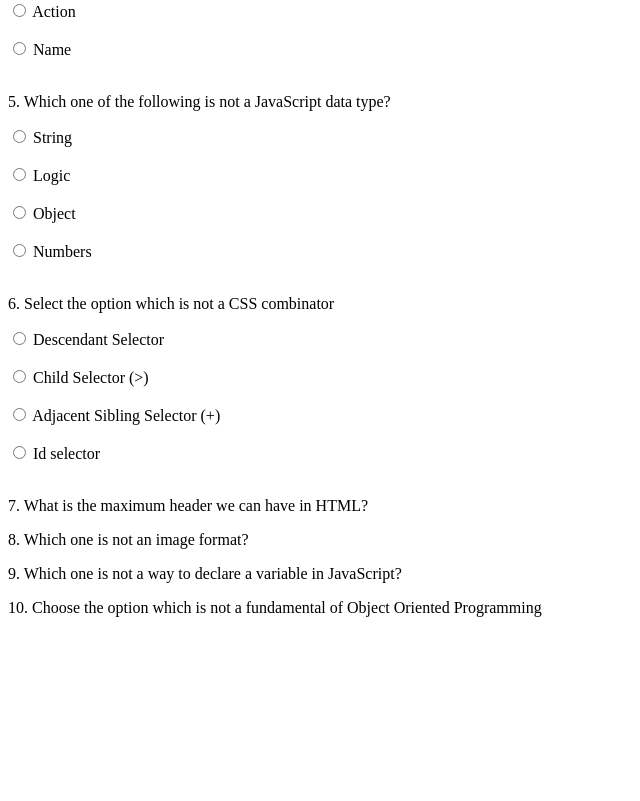
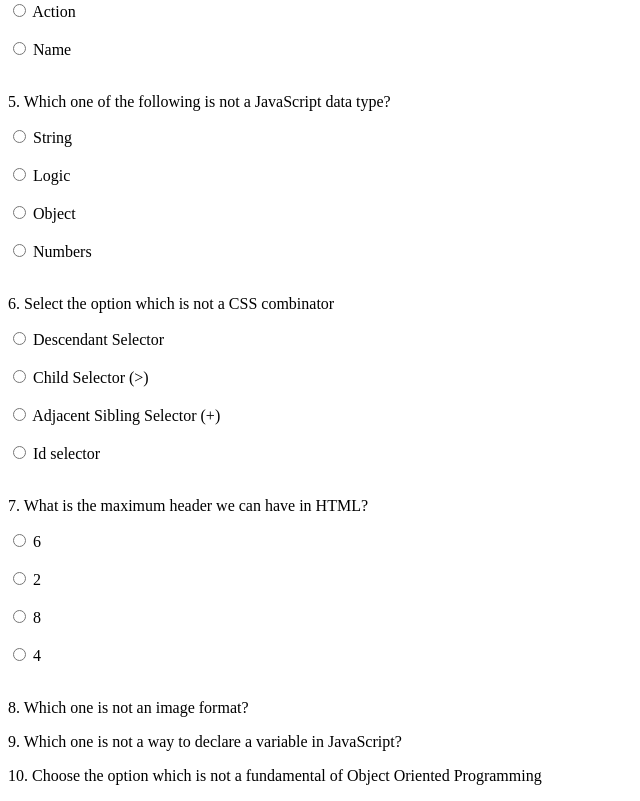
Before and after one commit to EliazarAgwaya/Quiz-Board, a plain HTML site: page index.html in a window 1280 px wide. Shown: the part 781-1582 px from the top of the page, without its empty margins (0-640 px from the left). Before the commit the page ends 1414 px from the top, so only its background shows below. Drawn offline with Linux system fonts and the light colour scheme.

Commit message:
Adds the answer options for question seven

```diff
--- a/index.html
+++ b/index.html
@@ -77,7 +77,15 @@
             </div><br>
             <div>
                 <p>7. What is the maximum header we can have in HTML?</p>
-            </div>
+                <input type="radio" name="optionQSeven" value="6" id="head">
+                <label for="head">6</label><br><br>
+                <input type="radio" name="optionQSeven" value="2" id="headTwo">
+                <label for="headTwo">2</label><br><br>
+                <input type="radio" name="optionQSeven" value="8" id="headThree">
+                <label for="headThree">8</label><br><br>
+                <input type="radio" name="optionQSeven" value="4" id="headFour">
+                <label for="headFour">4</label>
+            </div><br>
             <div>
                 <p>8. Which one is not an image format?</p>
             </div>
```
